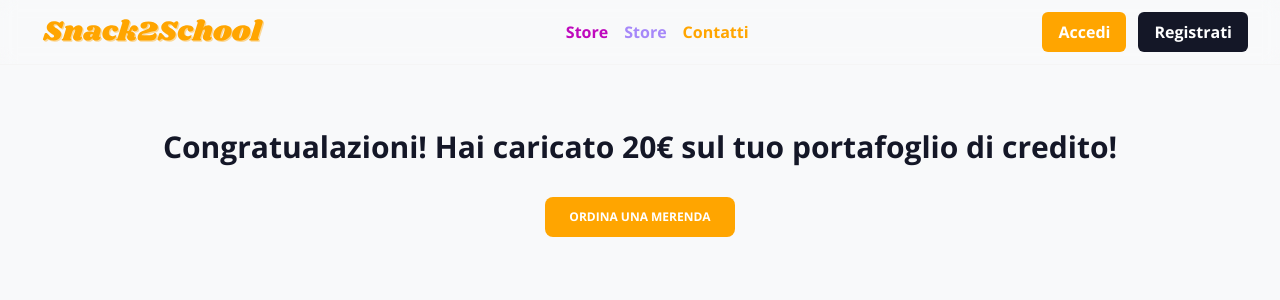
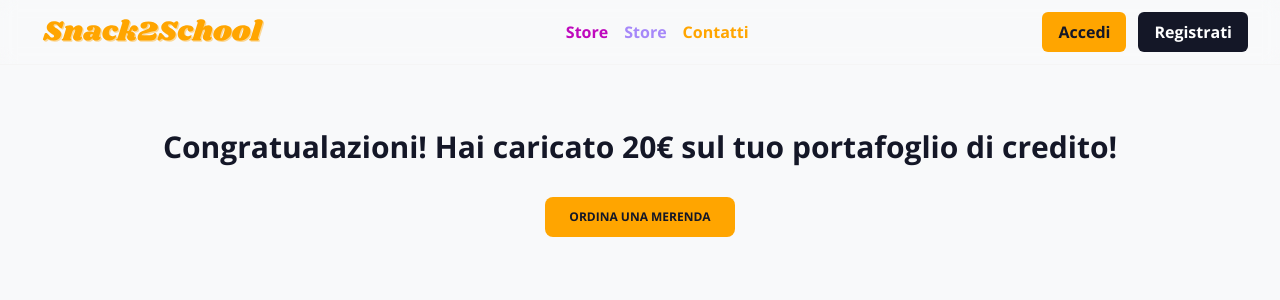
Before and after one commit to Luca-Matta/snacks2school, a Nuxt app in the folder frontend/: page /payment/success in a window 1280 px wide. Shown: the top 300 px of the page. Built offline with nearby package versions, Linux system fonts and the light colour scheme.

Commit message:
style: updates

```diff
--- a/frontend/components/Navbar.vue
+++ b/frontend/components/Navbar.vue
@@ -70,9 +70,7 @@
       </div>
       <div v-else class="flex items-center gap-3">
         <nuxt-link to="/login">
-          <button class="btn bg-yellow text-white px-4 py-2 rounded-md">
-            Accedi
-          </button>
+          <button class="btn bg-yellow px-4 py-2 rounded-md">Accedi</button>
         </nuxt-link>
         <nuxt-link to="/signup">
           <button class="btn bg-black text-white px-4 py-2 rounded-md">
--- a/frontend/components/PlaceOrder.vue
+++ b/frontend/components/PlaceOrder.vue
@@ -149,7 +149,7 @@
         </button>
         <button
           @click="placeOrder"
-          class="btn bg-yellow w-full font-bold text-white uppercase text-xs shadow-button my-4 mb-2 py-3 px-6 rounded-lg"
+          class="btn bg-yellow w-full font-bold uppercase text-xs shadow-button my-4 mb-2 py-3 px-6 rounded-lg"
         >
           Ordina
         </button>
--- a/frontend/pages/group-choice.vue
+++ b/frontend/pages/group-choice.vue
@@ -15,7 +15,7 @@
         <div class="grid grid-cols-2 gap-2">
           <nuxt-link to="/signup-customer">
             <button
-              class="btn bg-yellow w-full font-bold text-white uppercase text-xs shadow-button my-4 mb-2 py-3 px-6 rounded-lg"
+              class="btn bg-yellow w-full font-bold uppercase text-xs shadow-button my-4 mb-2 py-3 px-6 rounded-lg"
             >
               Cliente
             </button>
--- a/frontend/pages/login.vue
+++ b/frontend/pages/login.vue
@@ -48,7 +48,7 @@
           <div class="text-center">
             <button
               type="submit"
-              class="btn bg-yellow w-full font-bold text-white uppercase text-xs shadow-button my-4 mb-2 py-3 px-6 rounded-lg"
+              class="btn bg-yellow w-full font-bold uppercase text-xs shadow-button my-4 mb-2 py-3 px-6 rounded-lg"
             >
               Accedi
             </button>
--- a/frontend/pages/payment/success.vue
+++ b/frontend/pages/payment/success.vue
@@ -9,7 +9,7 @@
       </h1>
       <nuxt-link
         to="/"
-        class="btn bg-yellow font-bold text-white uppercase text-xs shadow-button my-4 mb-2 py-3 px-6 rounded-lg"
+        class="btn bg-yellow font-bold uppercase text-xs shadow-button my-4 mb-2 py-3 px-6 rounded-lg"
         >Ordina una merenda</nuxt-link
       >
     </div>
--- a/frontend/pages/signup-customer.vue
+++ b/frontend/pages/signup-customer.vue
@@ -113,7 +113,7 @@
           <div class="text-center">
             <button
               type="submit"
-              class="btn bg-yellow w-full font-bold text-white uppercase text-xs shadow-button my-4 mb-2 py-3 px-6 rounded-lg"
+              class="btn bg-yellow w-full font-bold uppercase text-xs shadow-button my-4 mb-2 py-3 px-6 rounded-lg"
             >
               Registrati
             </button>
--- a/frontend/pages/signup-store.vue
+++ b/frontend/pages/signup-store.vue
@@ -102,7 +102,7 @@
           <div class="text-center">
             <button
               type="submit"
-              class="btn bg-yellow w-full font-bold text-white uppercase text-xs shadow-button my-4 mb-2 py-3 px-6 rounded-lg"
+              class="btn bg-yellow w-full font-bold uppercase text-xs shadow-button my-4 mb-2 py-3 px-6 rounded-lg"
             >
               Registrati
             </button>
```
